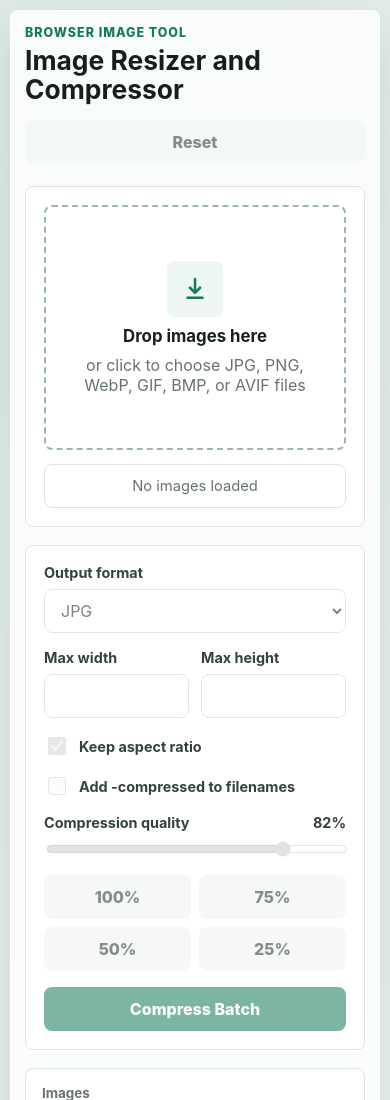
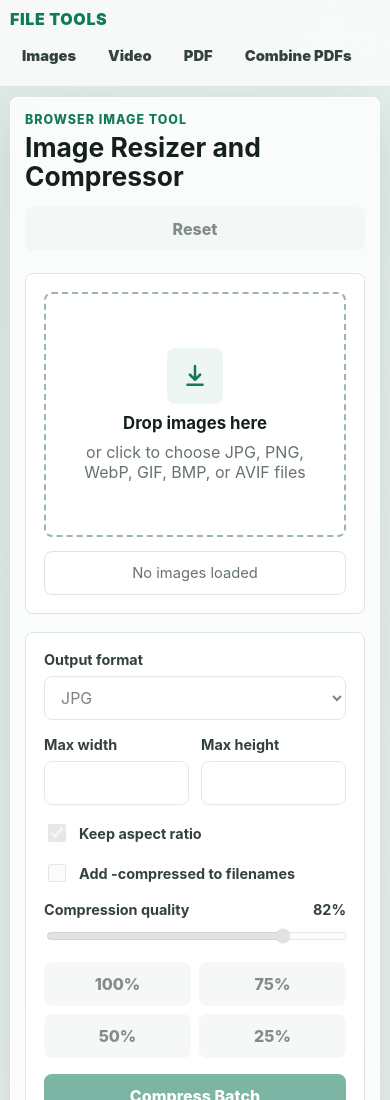
Before and after one commit to ninoquijano/image-resizer-compressor, a plain HTML site: page index.html in a window 390 px wide. Shown: the top 1100 px of the page. Drawn offline with Linux system fonts and the light colour scheme.

Commit message:
Add sticky feature navigation

```diff
--- a/index.html
+++ b/index.html
@@ -7,9 +7,21 @@
     <link rel="stylesheet" href="styles.css">
   </head>
   <body>
+    <header class="site-header" aria-label="Tool navigation">
+      <nav class="site-nav">
+        <a class="brand-link" href="#image-tool">File Tools</a>
+        <div class="nav-links">
+          <a href="#image-tool">Images</a>
+          <a href="#video-tool">Video</a>
+          <a href="#pdf-tool">PDF</a>
+          <a href="#combine-pdfs">Combine PDFs</a>
+        </div>
+      </nav>
+    </header>
+
     <main class="app-shell">
       <section class="workspace" aria-labelledby="app-title">
-        <header class="topbar">
+        <header class="topbar" id="image-tool">
           <div>
             <p class="eyebrow">Browser Image Tool</p>
             <h1 id="app-title">Image Resizer and Compressor</h1>
@@ -113,7 +125,7 @@
         </section>
 
         <section class="video-tool" aria-labelledby="video-title">
-          <header class="section-heading">
+          <header class="section-heading" id="video-tool">
             <div>
               <p class="eyebrow">Browser Video Tool</p>
               <h2 id="video-title">Video Optimizer and Compressor</h2>
@@ -228,7 +240,7 @@
         </section>
 
         <section class="pdf-tool" aria-labelledby="pdf-title">
-          <header class="section-heading">
+          <header class="section-heading" id="pdf-tool">
             <div>
               <p class="eyebrow">Browser PDF Tool</p>
               <h2 id="pdf-title">PDF Compressor and Image Exporter</h2>
@@ -342,7 +354,7 @@
           </div>
 
           <section class="pdf-combine-panel" aria-label="Combine multiple PDFs">
-            <header class="section-heading compact-heading">
+            <header class="section-heading compact-heading" id="combine-pdfs">
               <div>
                 <p class="eyebrow">PDF Merge Tool</p>
                 <h2>Combine PDFs</h2>
--- a/styles.css
+++ b/styles.css
@@ -27,10 +27,78 @@ body {
   font-family: Inter, ui-sans-serif, system-ui, -apple-system, BlinkMacSystemFont, "Segoe UI", sans-serif;
 }
 
+html {
+  scroll-behavior: smooth;
+  scroll-padding-top: 92px;
+}
+
+#image-tool,
+#video-tool,
+#pdf-tool,
+#combine-pdfs {
+  scroll-margin-top: 92px;
+}
+
 button,
 input,
 select {
   font: inherit;
+}
+
+.site-header {
+  position: sticky;
+  top: 0;
+  z-index: 20;
+  border-bottom: 1px solid rgba(220, 229, 225, 0.9);
+  background: rgba(249, 251, 250, 0.9);
+  backdrop-filter: blur(18px);
+}
+
+.site-nav {
+  width: min(1180px, calc(100% - 32px));
+  min-height: 64px;
+  margin: 0 auto;
+  display: flex;
+  align-items: center;
+  justify-content: space-between;
+  gap: 18px;
+}
+
+.brand-link,
+.nav-links a {
+  color: var(--ink);
+  text-decoration: none;
+  font-weight: 900;
+}
+
+.brand-link {
+  flex: 0 0 auto;
+  color: var(--accent);
+  letter-spacing: 0.04em;
+  text-transform: uppercase;
+}
+
+.nav-links {
+  display: flex;
+  align-items: center;
+  justify-content: flex-end;
+  gap: 8px;
+}
+
+.nav-links a {
+  min-height: 38px;
+  display: inline-flex;
+  align-items: center;
+  border-radius: 8px;
+  padding: 0 12px;
+  color: #34423e;
+  font-size: 0.92rem;
+}
+
+.nav-links a:hover,
+.nav-links a:focus-visible {
+  background: var(--accent-soft);
+  color: var(--accent-dark);
 }
 
 .app-shell {
@@ -631,6 +699,36 @@ button,
     padding: 10px 0;
   }
 
+  #image-tool,
+  #video-tool,
+  #pdf-tool,
+  #combine-pdfs {
+    scroll-margin-top: 112px;
+  }
+
+  html {
+    scroll-padding-top: 112px;
+  }
+
+  .site-nav {
+    width: min(100% - 20px, 1180px);
+    min-height: 86px;
+    display: grid;
+    align-content: center;
+    gap: 8px;
+  }
+
+  .nav-links {
+    justify-content: start;
+    overflow-x: auto;
+    padding-bottom: 2px;
+    scrollbar-width: thin;
+  }
+
+  .nav-links a {
+    flex: 0 0 auto;
+  }
+
   .workspace {
     padding: 14px;
   }
```
